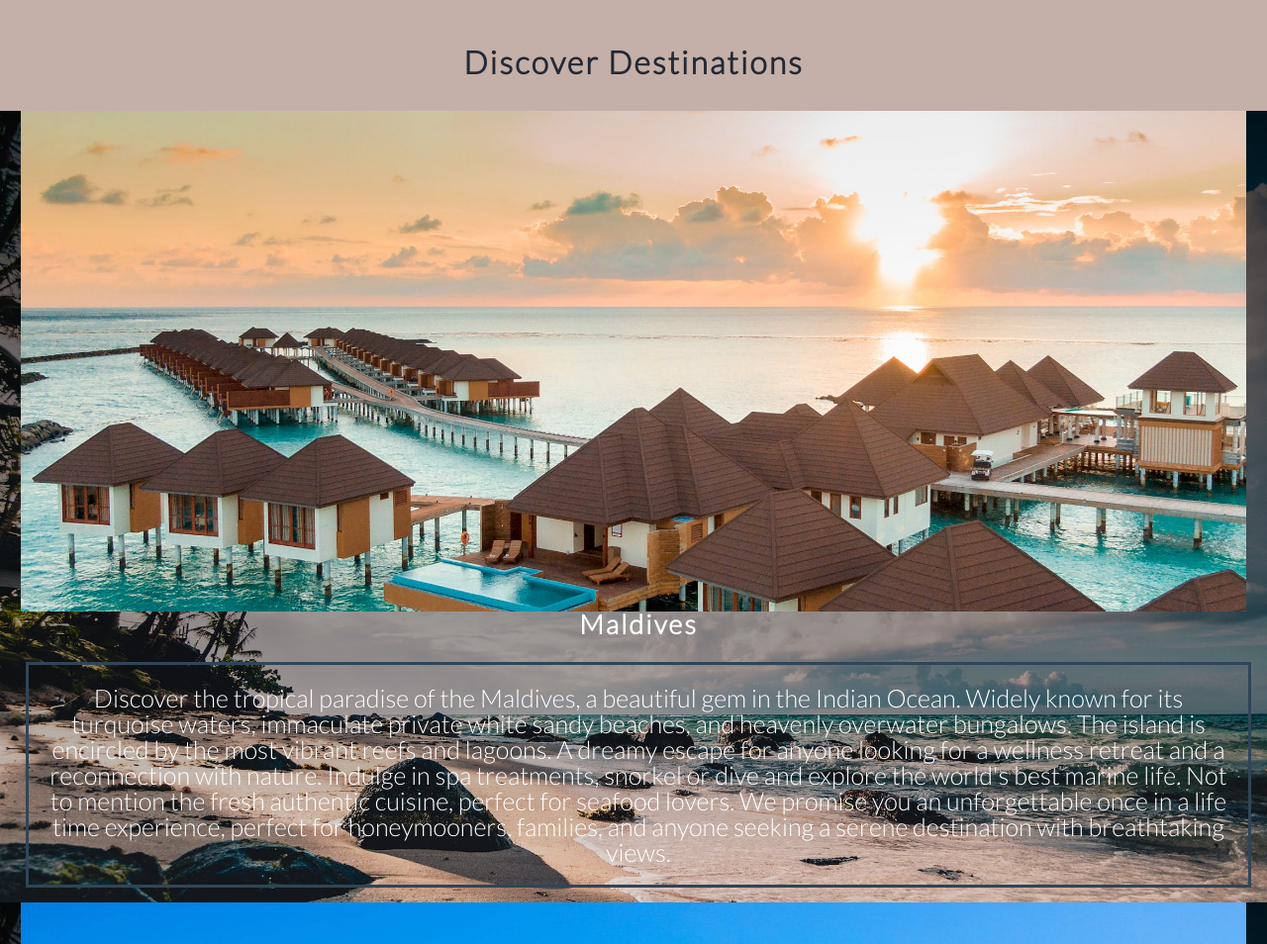
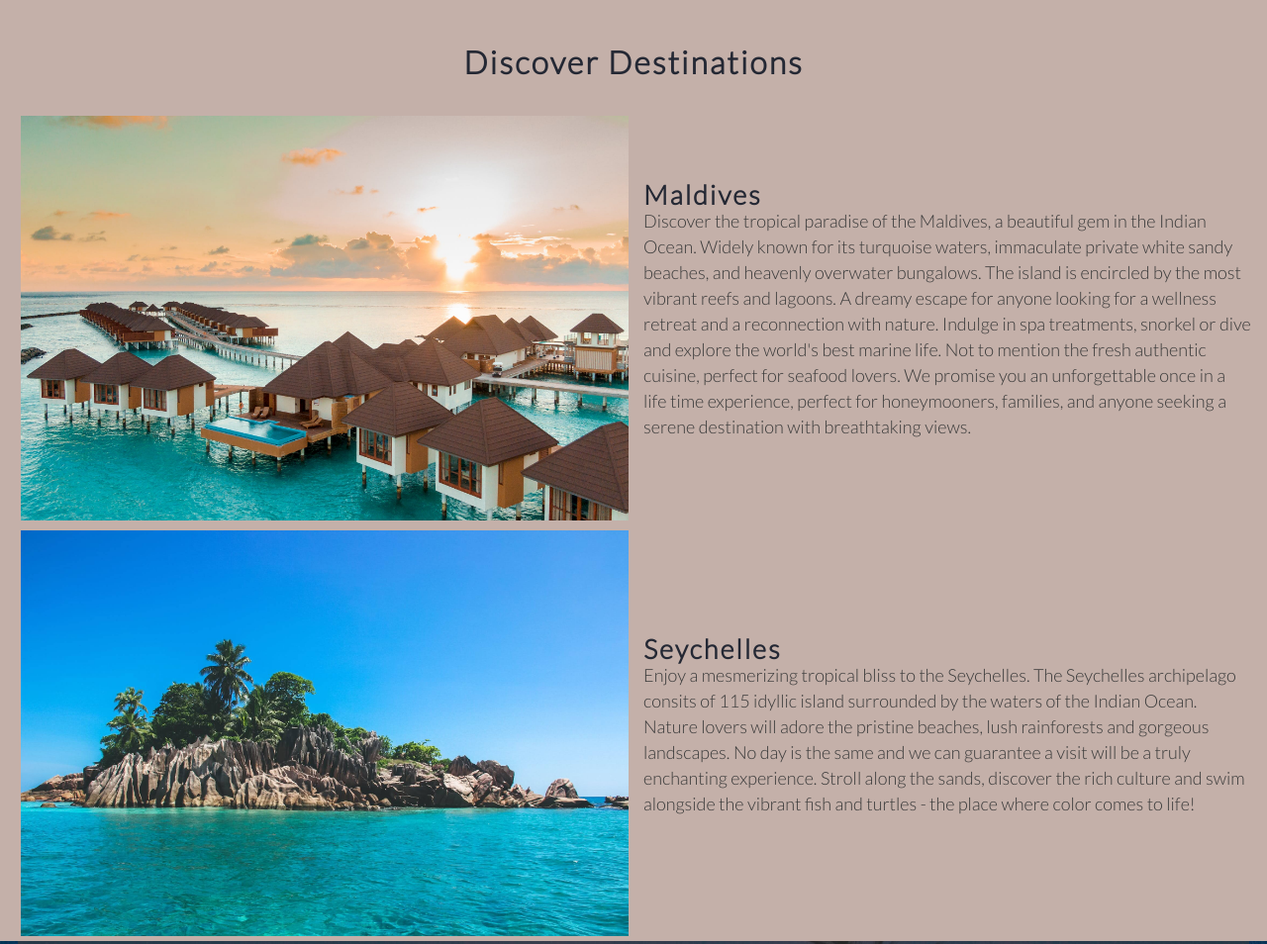
Before and after one commit to JoanaS2/Sea-Essence, a plain HTML site: page index.html in a window 1280 px wide. Shown: the part 1277-2231 px from the top of the page at 99% size. Drawn offline with Linux system fonts and the light colour scheme.

Commit message:
Remove empty lines in style.css

```diff
--- a/assets/css/style.css
+++ b/assets/css/style.css
@@ -1,5 +1,7 @@
+/*Google Fonts import URL */
 @import url('https://fonts.googleapis.com/css2?family=Lato:wght@300&family=Oswald:wght@400&display=swap');
 
+/*Global Styles*/
 *,
 *::before,
 *::after {
@@ -32,7 +34,7 @@ main {
   width: 100%;
 }
 
-/* headings and logo */
+/* Headings and Logo styling */
 
 .logo {
   font-size: 300%;
@@ -51,7 +53,7 @@ h3 {
 
 }
 
-
+/* Nav Styling */
 
 .nav_container {
   background-color: #304557;
@@ -76,8 +78,6 @@ h3 {
   letter-spacing: 1px;
 }
 
-
-
 .nav_menu li {
   display: inline-block;
   list-style-type: none;
@@ -98,7 +98,7 @@ h3 {
   color: #c0e0f7;
 }
 
-/* hero image */
+/* Hero section and image styling */
 
 .hero-image {
   height: 100vh;
@@ -109,6 +109,8 @@ h3 {
   position: relative;
 
 }
+
+/* Style for hero text section*/
 
 .hero-text {
   font-size: 150%;
@@ -129,6 +131,8 @@ h3 {
   color: #FFCC57;
 }
 
+/*Style for About section*/
+
 .section {
   max-width: 800px;
   margin: 0 auto;
@@ -138,44 +142,7 @@ h3 {
   padding-bottom: 30px;
 }
 
-.container {
-  width: 100%;
-  padding: 0 1em;
-  display: grid;
-  grid-template-columns: repeat(2, 1fr);
-
-}
-
-
-.left_image {
-  overflow: hidden;
-  display: flex;
-  flex-direction: column;
-  justify-content: center;
-
-}
-
-.container .left_image {
-  width: 100%;
-  height: 100%;
-  object-fit: cover;
-  padding: 5px;
-}
-
-.container .right {
-  display: flex;
-  align-items: center;
-}
-
-
-
-.container .right .text {
-  font-size: 18px;
-  line-height: 26px;
-  padding-bottom: 15px;
-  padding-left: 10px;
-
-}
+/*Style for table content*/
 
 table {
   width: 400px;
@@ -198,6 +165,8 @@ td {
   margin-right: auto;
 }
 
+/*Destination section h2 styling*/
+
 .discover {
   max-width: 100%;
   margin-top: 1rem;
@@ -205,6 +174,44 @@ td {
   font-size: 2rem;
   padding-top: 30px;
   padding-bottom: 30px;
+}
+
+/*Container style for images and text content*/
+
+.container {
+  width: 100%;
+  padding: 0 1em;
+  display: grid;
+  grid-template-columns: repeat(2, 1fr);
+
+}
+
+.left_image {
+  overflow: hidden;
+  display: flex;
+  flex-direction: column;
+  justify-content: center;
+
+}
+
+.container .left_image {
+  width: 100%;
+  height: 100%;
+  object-fit: cover;
+  padding: 5px;
+}
+
+.container .right {
+  display: flex;
+  align-items: center;
+}
+
+.container .right .text {
+  font-size: 18px;
+  line-height: 26px;
+  padding-bottom: 15px;
+  padding-left: 10px;
+
 }
 
 .form-section {
@@ -305,8 +312,7 @@ footer {
   color: #c0e0f7;
 }
 
-
-.container {
+.thankyou_page {
   align-items: center;
   background-image: linear-gradient(to bottom, #000000c4 0%, #0000005c 70%, #0000001f 95%), url(../images/beach-image.jpg);
   height: 100vh;
@@ -320,17 +326,17 @@ footer {
 
 }
 
-.container h1 {
+.thankyou_page h1 {
   font-size: 60px;
   margin-bottom: 2%;
 }
 
-.container h2 {
+.thankyou_page h2 {
   margin-bottom: 2%;
   color: white;
 }
 
-.container p {
+.thankyou_page p {
   border: 3px solid #304557;
   padding: 20px;
   text-align: center;
@@ -366,7 +372,7 @@ footer {
   }
 }
 
-.container {
+.thankyou_page {
   display: flex;
   flex-direction: column;
   text-align: center;
```
Also changed, not shown: thankyou.html (+1 -1 lines).
